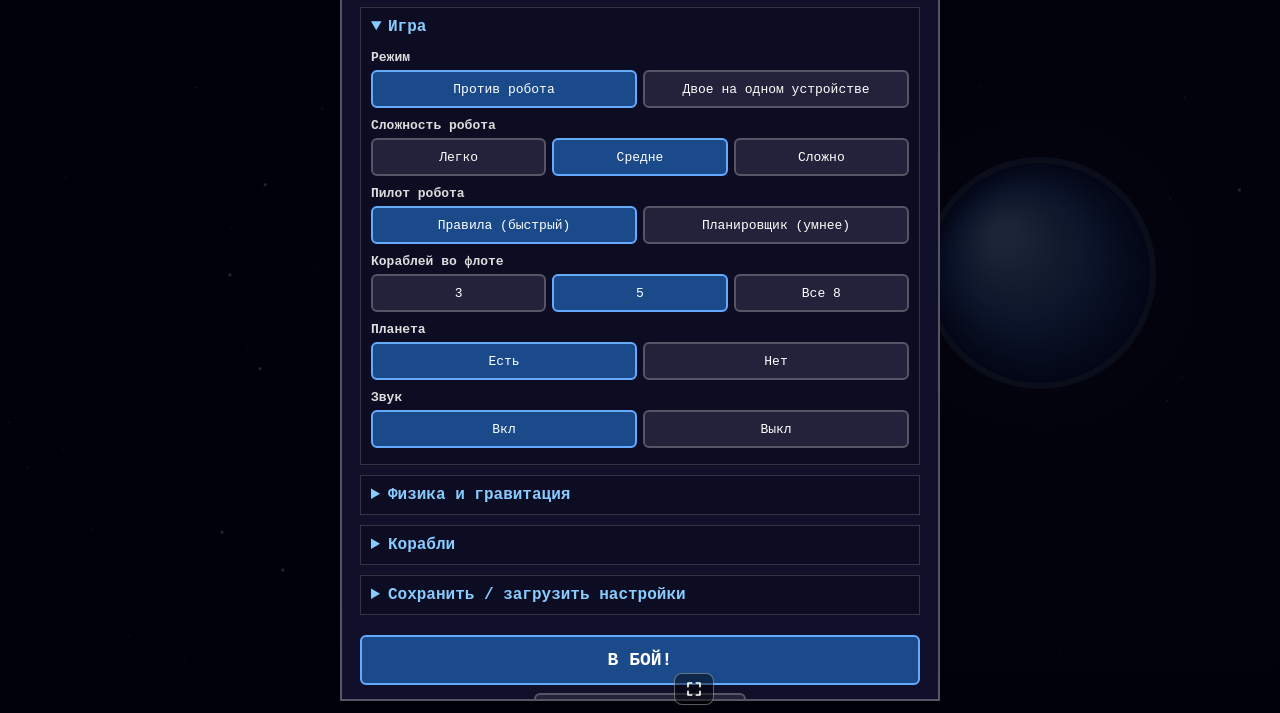
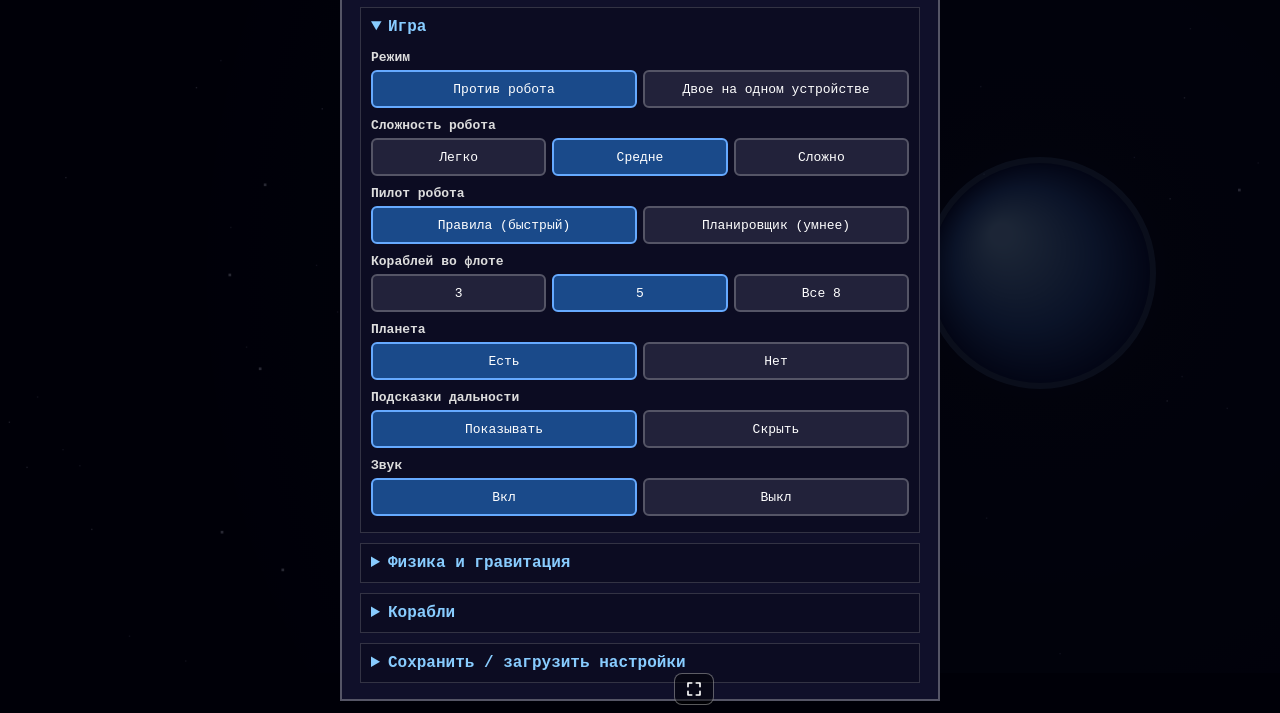
Before and after one commit to BurningDaylight/arabella-tank-duel, a website: page app/starship-duel.html in a window 1280 px wide. Shown: the part 87-800 px from the top of the page. Drawn offline with Linux system fonts and the light colour scheme; animation ran at ten frames a second.

Commit message:
Game: range hints for human-controlled ships (song, magnet, glory, point defence, weapons)

```diff
--- a/app/starship-duel.html
+++ b/app/starship-duel.html
@@ -160,9 +160,10 @@ const OPTS = [
   {k:'pilot', label:'Пилот робота', opts:[['rule','Правила (быстрый)'],['planner','Планировщик (умнее)']]},
   {k:'fleet', label:'Кораблей во флоте', opts:[['3','3'],['5','5'],['8','Все 8']]},
   {k:'planet', label:'Планета', opts:[['on','Есть'],['off','Нет']]},
+  {k:'hints', label:'Подсказки дальности', opts:[['on','Показывать'],['off','Скрыть']]},
   {k:'sound', label:'Звук', opts:[['on','Вкл'],['off','Выкл']]},
 ];
-const DEFAULT_GAME = {mode:'ai', diff:'normal', pilot:'rule', fleet:'5', planet:'on', sound:'on'};
+const DEFAULT_GAME = {mode:'ai', diff:'normal', pilot:'rule', fleet:'5', planet:'on', hints:'on', sound:'on'};
 const KEY = 'melee_cfg_v2';
 const store = (() => { try { const s = window.localStorage; s.setItem('__t','1'); s.removeItem('__t'); return s; } catch (_) { return null; } })();
 function freshCfg(){ return Object.assign({}, DEFAULT_GAME, {phys:Object.assign({}, DEFAULT_PHYS), ships:{}}); }
@@ -443,6 +444,25 @@ function render(){
     drawShipAt(ctx, s.def, sd ? sd.color : '#fff', Math.max(4, s.def.r * z), s.thr && s.def.id !== 'blink');
     ctx.restore();
     if (s.armed > 0) { ctx.fillStyle = '#ff6'; ctx.font = 'bold 12px "Courier New",monospace'; ctx.textAlign = 'center'; ctx.fillText('ЕЩЁ РАЗ — ВЗРЫВ!', x, y - s.def.r * z - 10); }
+  }
+  // range hints for human-controlled ships (menu: «Подсказки дальности»); robots and watch mode get none
+  if (W && cfg.hints !== 'off') for (const s of V.ships) {
+    if (!s || !s.alive) continue;
+    const sd = sides[s.side]; if (!sd || sd.ai) continue;
+    const p = s.p, rings = [];   // [radius, ready, faint]
+    if (s.def.id === 'siren') { rings.push([p.sRange, s.batt >= p.sCost]); if (p.magnetR) rings.push([p.magnetR, false, true]); }
+    else if (s.def.id === 'sting') rings.push([p.gloryR, s.armed > 0]);
+    else if (s.def.id === 'bastion') rings.push([p.sRange, s.batt >= p.sCost]);
+    else if (s.def.id === 'blink') rings.push([p.fRange, s.batt >= p.fCost]);
+    else if (s.def.id === 'wraith') rings.push([p.fSpd * p.fLife, s.batt >= p.fCost]);
+    const [hx, hy] = S(s.x, s.y);
+    for (const [r, ready, faint] of rings) {
+      ctx.setLineDash([6, 6]); ctx.lineWidth = 1;
+      ctx.strokeStyle = faint ? 'rgba(140,255,140,.3)' : ready ? sd.color : 'rgba(255,255,255,.22)';
+      ctx.globalAlpha = faint || !ready ? 1 : 0.75;
+      ctx.beginPath(); ctx.arc(hx, hy, r * z, 0, 6.283); ctx.stroke();
+    }
+    ctx.setLineDash([]); ctx.globalAlpha = 1;
   }
   for (const b of V.beams) { const [x1, y1] = S(b.x1, b.y1), x2 = x1 + wd(b.x2, b.x1) * z, y2 = y1 + wd(b.y2, b.y1) * z; ctx.strokeStyle = b.col; ctx.lineWidth = 2; ctx.globalAlpha = Math.min(1, b.t * 12); ctx.beginPath(); ctx.moveTo(x1, y1); ctx.lineTo(x2, y2); ctx.stroke(); ctx.globalAlpha = 1; }
   for (const q of particles) {
--- a/tools/melee-bench/runs/index.csv
+++ b/tools/melee-bench/runs/index.csv
@@ -27,3 +27,4 @@ run,date,engine,engine_sha,commit,dirty,ini,ini_version,ini_sha,n,diff,seed,note
 20260925-002038_e2.3.2_balance-v7_planner,2026-09-25T00:20:38.960Z,2.3.2,183eeec6f23a,a0984b0,1,balance-v7.ini,balance-v7,d12970f5d87f,50,hard,0,"","siren:75 hare:64 parrot:60"
 20260925-010134_e2.3.2_balance-v6,2026-09-25T01:01:34.603Z,2.3.2,183eeec6f23a,2173d51,0,balance-v6.ini,balance-v6,3bb5a0f2ed51,1000,hard,0,"","leviathan:83 blink:68 hare:63"
 20260925-010151_e2.3.2_balance-v7_planner,2026-09-25T01:01:51.135Z,2.3.2,183eeec6f23a,2173d51,0,balance-v7.ini,balance-v7,d12970f5d87f,50,hard,0,"","siren:75 hare:64 parrot:60"
+20260925-011122_e2.3.2_balance-v8_planner,2026-09-25T01:11:22.348Z,2.3.2,183eeec6f23a,f53c665,0,balance-v8.ini,balance-v8,fac9f141d60f,50,hard,0,"","siren:72 hare:64 parrot:57"
```
Also changed, not shown: 1 other file.
